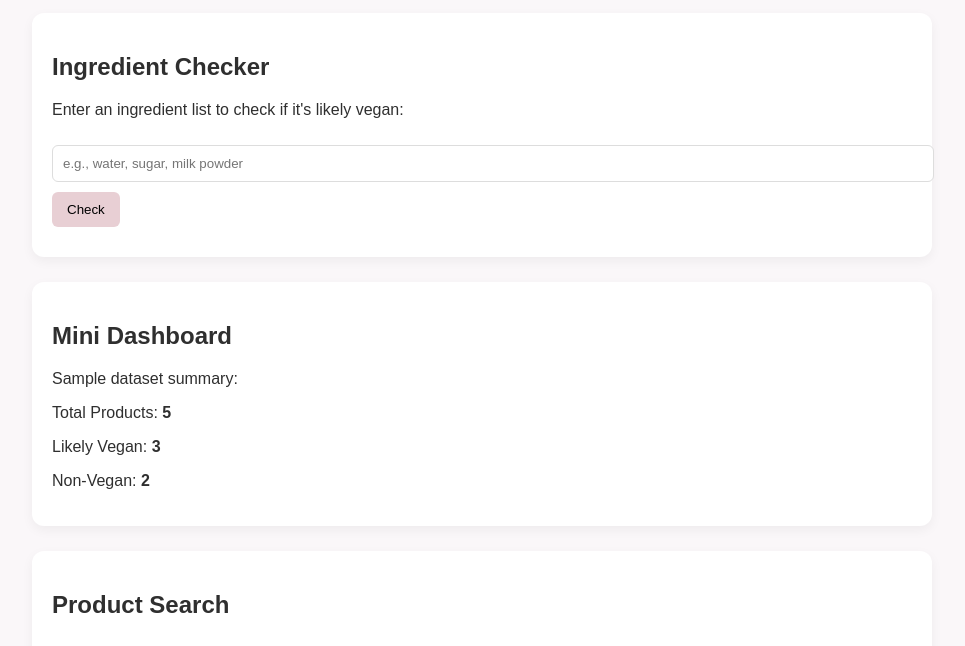
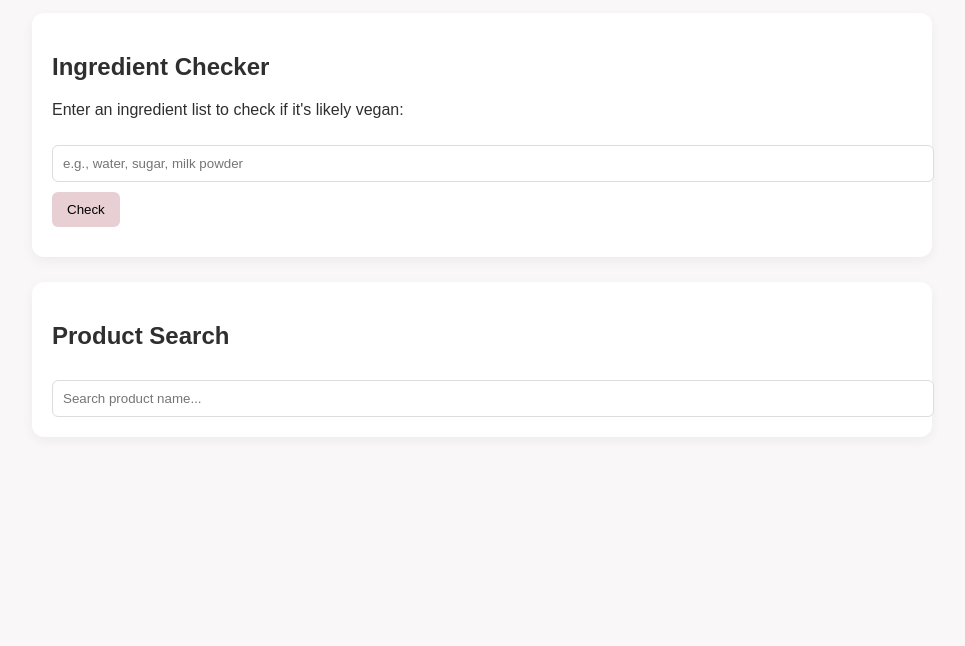
Before and after one commit to yenacho98/yenacho98.github.io, a plain HTML site: page vegan-demo.html in a window 1280 px wide. Shown: the part 135-781 px from the top of the page, without its empty margins (158-1123 px from the left). Drawn offline with Linux system fonts and the light colour scheme.

Commit message:
Update vegan-demo.html

```diff
--- a/vegan-demo.html
+++ b/vegan-demo.html
@@ -100,15 +100,6 @@ button:hover {
     <div id="result" class="result"></div>
 </div>
 
-<!-- DASHBOARD -->
-<div class="card">
-    <h2>Mini Dashboard</h2>
-    <p>Sample dataset summary:</p>
-
-    <p>Total Products: <strong id="total"></strong></p>
-    <p>Likely Vegan: <strong id="veganCount"></strong></p>
-    <p>Non-Vegan: <strong id="nonVeganCount"></strong></p>
-</div>
 
 <!-- SEARCH TOOL -->
 <div class="card">
```
